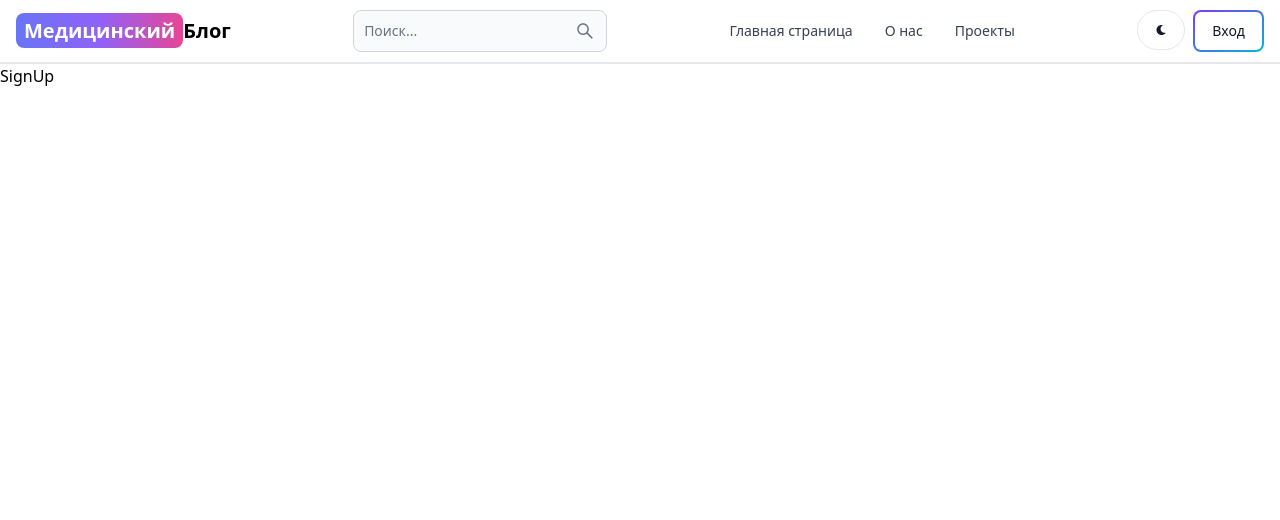
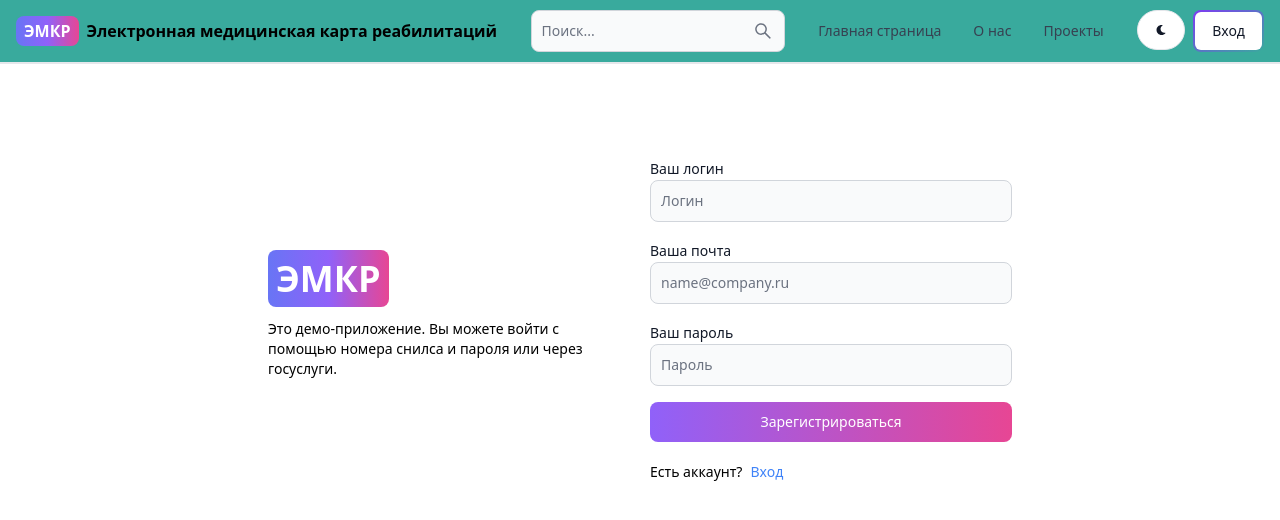
Before and after one commit to VladShevlyakov/Medical_rehabilitation_card, a React (Vite) app in the folder client/: page /sign-up in a window 1280 px wide. Shown: the top 520 px of the page. Built offline with nearby package versions, Linux system fonts and the light colour scheme.

Commit message:
Создание интерфейса регистрации

```diff
--- a/client/src/components/Header.jsx
+++ b/client/src/components/Header.jsx
@@ -6,15 +6,15 @@ import { FaMoon } from "react-icons/fa";
 export default function Header() {
     const path = useLocation().pathname;
     return (
-        <Navbar className="border-b-2">
+        <Navbar className="border-b-2 bg-bg-head">
             <Link
                 to="/"
-                className=" text-sm sm:text-xl font-semibold dark:text-white "
+                className="self-center whitespace-nowrap text-sm sm:text-base font-semibold dark:text-white   "
             >
-                <span className="px-2 py-1 bg-gradient-to-r from-indigo-500 via-purple-500 to-pink-500 rounded-lg text-white">
-                    Медицинский
+                <span className="mr-2 px-2 py-1 bg-gradient-to-r from-indigo-500 via-purple-500 to-pink-500 rounded-lg text-white">
+                    ЭМКР
                 </span>
-                Блог
+                Электронная медицинская карта реабилитаций
             </Link>
             <form>
                 <TextInput
--- a/client/src/pages/SignUp.jsx
+++ b/client/src/pages/SignUp.jsx
@@ -1,3 +1,64 @@
+import { Button, Label, TextInput } from "flowbite-react";
+import { Link } from "react-router-dom";
+
 export default function SignUp() {
-    return <div>SignUp</div>;
+    return (
+        <div className="min-h-screen mt-20 font-medium">
+            <div className="flex flex-col p-3 max-w-3xl  mx-auto md:flex-row md:items-center gap-5">
+                {/* левая часть */}
+                <div className="flex-1">
+                    <Link
+                        to="/"
+                        className="font-bold dark:text-white  text-4xl"
+                    >
+                        <span className="px-2 py-1 bg-gradient-to-r from-indigo-500 via-purple-500 to-pink-500 rounded-lg text-white">
+                            ЭМКР
+                        </span>
+                    </Link>
+                    <p className="text-sm mt-5">
+                        Это демо-приложение. Вы можете войти с помощью номера
+                        снилса и пароля или через госуслуги.
+                    </p>
+                </div>
+                {/* правая часть */}
+                <div className="flex-1">
+                    <form className="flex flex-col gap-4">
+                        <div className="">
+                            <Label value="Ваш логин" />
+                            <TextInput
+                                type="text"
+                                placeholder="Логин"
+                                id="username"
+                            />
+                        </div>
+                        <div className="">
+                            <Label value="Ваша почта" />
+                            <TextInput
+                                type="email"
+                                placeholder="name@company.ru"
+                                id="email"
+                            />
+                        </div>
+                        <div className="">
+                            <Label value="Ваш пароль" />
+                            <TextInput
+                                type="password"
+                                placeholder="Пароль"
+                                id="password"
+                            />
+                        </div>
+                        <Button gradientDuoTone="purpleToPink" type="submit">
+                            Зарегистрироваться
+                        </Button>
+                    </form>
+                    <div className="flex gap-2 text-sm mt-5">
+                        <span>Есть аккаунт?</span>
+                        <Link to="/sign-in" className="text-blue-500">
+                            Вход
+                        </Link>
+                    </div>
+                </div>
+            </div>
+        </div>
+    );
 }
--- a/client/tailwind.config.js
+++ b/client/tailwind.config.js
@@ -5,6 +5,9 @@ import flowbite from "flowbite-react/tailwind";
 module.exports = {
     content: ["./index.html", "./src/**/*.{js,jsx,ts,tsx}", flowbite.content()],
     theme: {
+        colors: {
+            "bg-head": "#39AA9D",
+        },
         extend: {},
     },
     plugins: [flowbite.plugin()],
```
